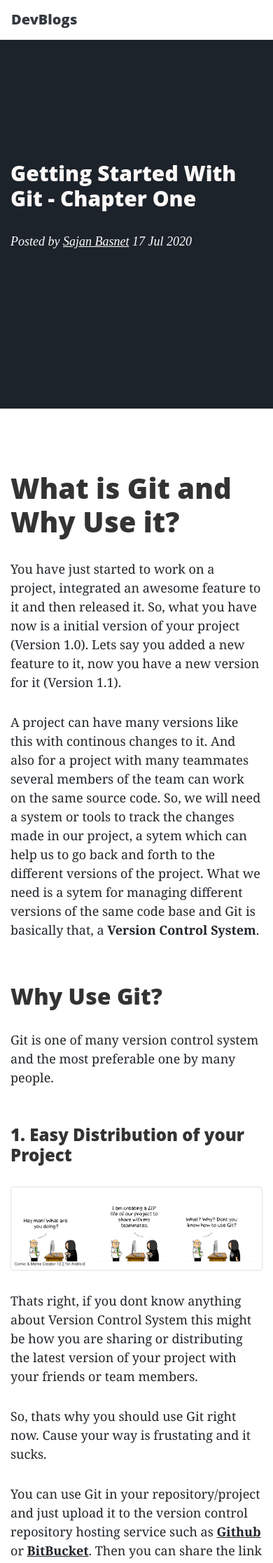
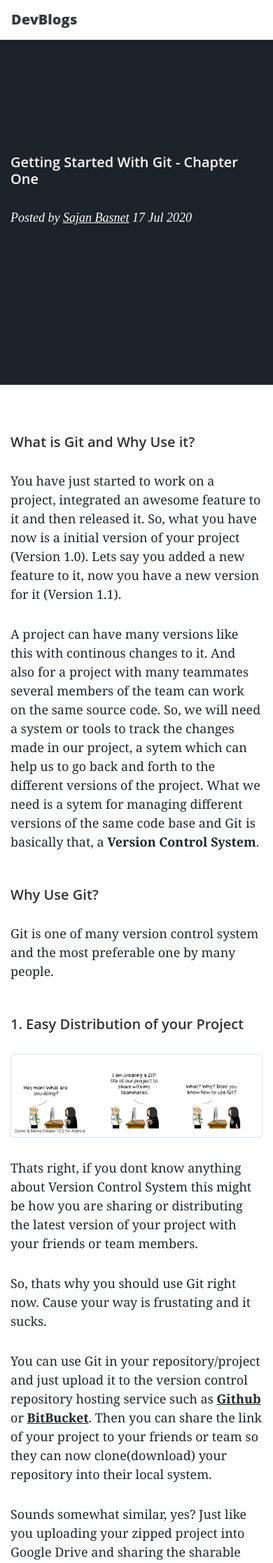
Before and after one commit to developerBlogs/developerBlogs.github.io, a Jekyll site: the page built from _posts/2020-07-17-git-for-beginners-01.markdown, in a window 390 px wide. Shown: the top 2234 px of the page at 70% size. Built offline with Jekyll 4.4.1, drawn with Linux system fonts in a browser that asks for light colours; emoji names are drawn with the system emoji font; comment, search, counter and statistics services are not loaded.

Commit message:
design fixes mobile

```diff
--- a/_layouts/post.html
+++ b/_layouts/post.html
@@ -38,11 +38,11 @@
 
   @media only screen and (max-width: 768px) {
     p {
-      font-size: 18px;
+      font-size: 18px  !important;
     }
 
     .foot-text {
-      font-size: 14px;
+      font-size: 14px  !important;;
     }
 
     .foot {
@@ -58,12 +58,12 @@
       padding-top: 10px;
       line-height: 1.25;
       color: #212529;
-      font-size: 22px;
-      font-weight: 600;
+      font-size: 20px  !important;;
+      font-weight: 600  !important;;
     }
 
     .post-font {
-      font-size: 17px;
+      font-size: 17px  !important;;
       color: #212529;
       font-family: medium-content-serif-font, Georgia, Cambria, "Times New Roman", Times, serif;
     }
```
